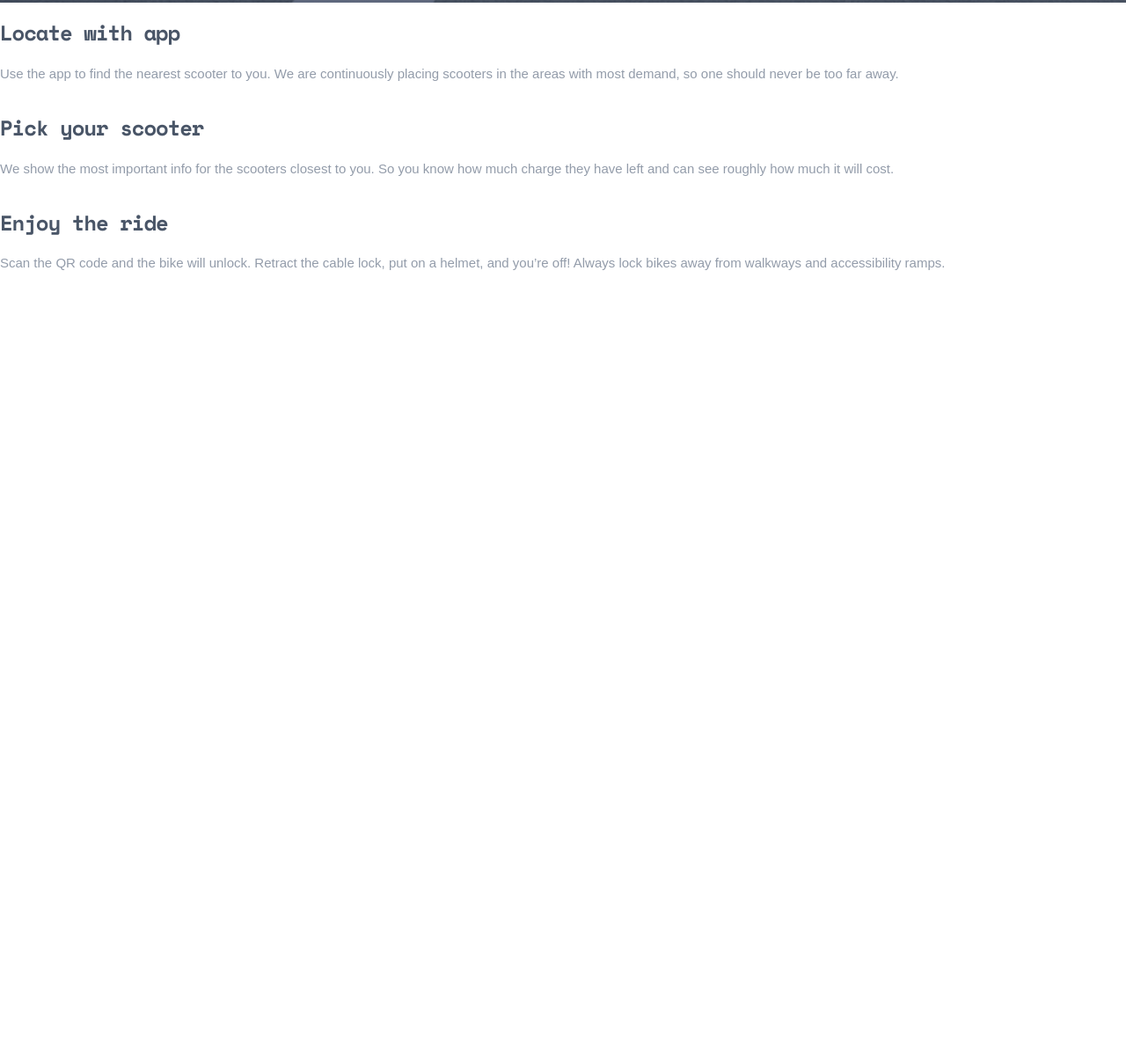
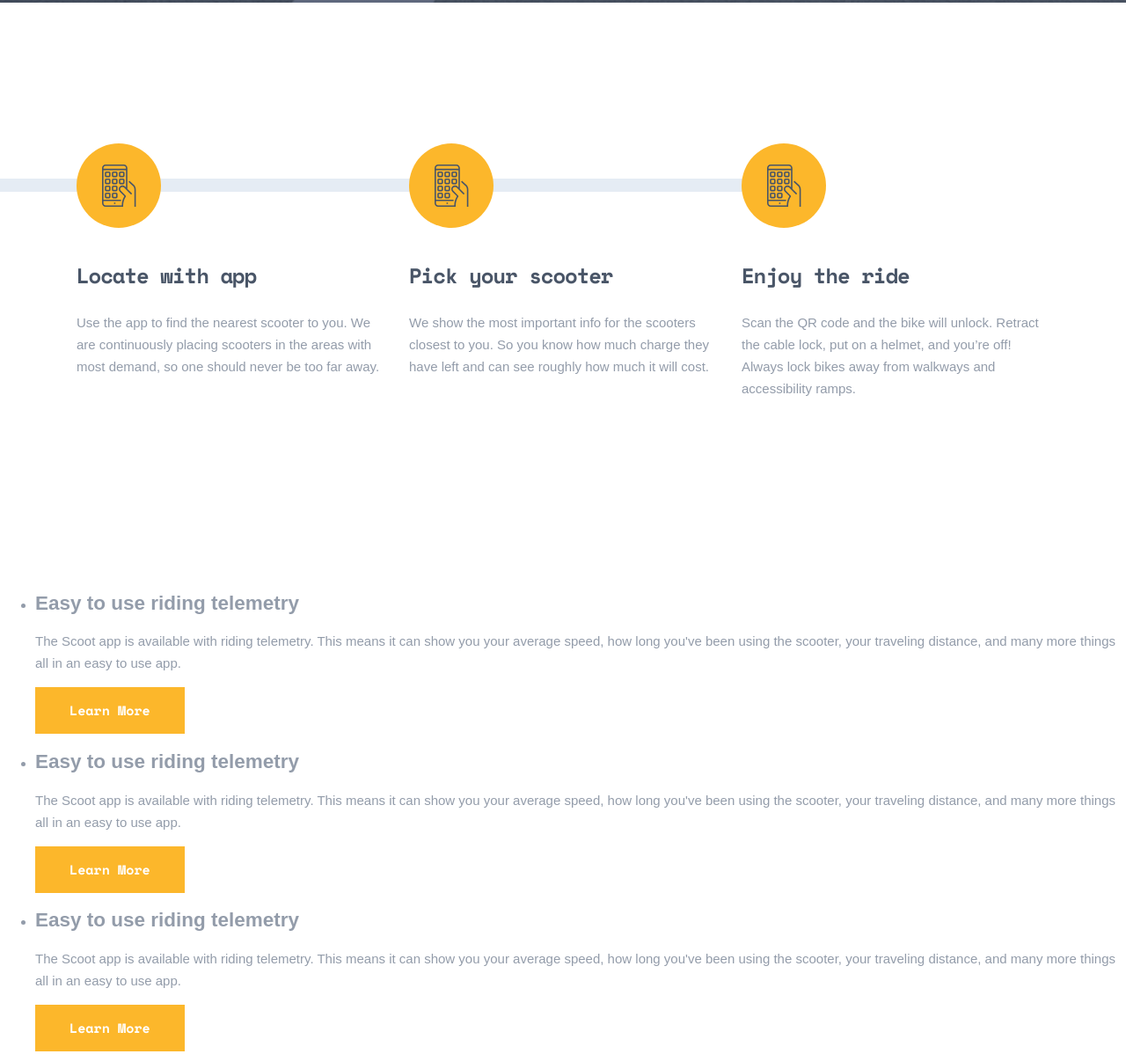
Before and after one commit to AbdunazarovU/scoot, a plain HTML site: page index.html in a window 1280 px wide. Shown: the part 745-1943 px from the top of the page at 88% size. Before the commit the page ends 1071 px from the top, so only its background shows below. Drawn offline with Linux system fonts and the light colour scheme.

Commit message:
initial our-values html

```diff
--- a/css/main.css
+++ b/css/main.css
@@ -211,8 +211,23 @@ body{
 
 /* ADVANTAGES */
 .advantages{
+    position: relative;
     display: flex;
     flex-wrap: wrap;
+    padding-top: 160px;
+    padding-bottom: 200px;
+}
+
+.advantages::before{
+    position: absolute;
+    content: "";
+    display: block;
+    width: 974px;
+    height: 15px;
+    background-color: #E5ECF4;
+    z-index: -1;
+    top: 200px;
+    left: -100px;
 }
 
 .advantages__card{
@@ -220,7 +235,7 @@ body{
 }
 
 .advantages__card:not(:nth-child(3n)){
-    margin-right: 30px;
+    margin-right: 28px;
 }
 
 .advantages__title{
@@ -230,6 +245,21 @@ body{
     line-height: 28px;
     letter-spacing: -1.07143px;
     color: #495567;
+    margin: 0;
+    margin-bottom: 27px;
+}
+
+.advantages__title::before{
+    content: "";
+    display: block;
+    width: 96px;
+    height: 96px;
+    background-color: #fcb72b;
+    background-image: url(../img/locate-with-app.svg);
+    background-repeat: no-repeat;
+    background-position: center center;
+    border-radius: 50%;
+    margin-bottom: 40px;
 }
 
 .advantages__text{
@@ -237,4 +267,5 @@ body{
     font-size: 15px;
     line-height: 25px;
     color: #939CAA;
+    margin: 0;
 }
--- a/index.html
+++ b/index.html
@@ -43,21 +43,46 @@
             </div>
         </section>
 
-        <section class="advantages">
-            <advantages__card>
+        <section class="advantages-wrapper">
+            <div class="advantages container">
+                <section class="advantages__card">
                     <h2 class="advantages__title">Locate with app</h2>
                     <p class="advantages__text">Use the app to find the nearest scooter to you. We are continuously placing scooters in the areas with most demand, so one should never be too far away. </p>
-            </advantages__card>
+                </section class="advantages__card">
 
-            <advantages__card>
+                <section class="advantages__card">
                     <h2 class="advantages__title">Pick your scooter</h2>
                     <p class="advantages__text">We show the most important info for the scooters closest to you. So you know how much charge they have left and can see roughly how much it will cost.</p>
-            </advantages__card>
+                </section class="advantages__card">
 
-            <advantages__card>
+                <section class="advantages__card">
                     <h2 class="advantages__title">Enjoy the ride</h2>
                     <p class="advantages__text">Scan the QR code and the bike will unlock. Retract the cable lock, put on a helmet, and you’re off! Always lock bikes away from walkways and accessibility ramps.</p>
-            </advantages__card>
+                </section class="advantages__card">
+            </div>
+        </section>
+
+
+        <section class="our-values">
+            <ul class="our-values__list">
+                <li class="our-values__item">
+                    <h2 class="our-values__title">Easy to use riding telemetry</h2>
+                    <p class="our-values__text">The Scoot app is available with riding telemetry. This means it can show you your average speed, how long you've been using the scooter, your traveling distance, and many more things all in an easy to use app.</p>
+                    <a class="our-values__link site-header__link header-link" href="#">Learn More</a>
+                </li>
+
+                <li class="our-values__item">
+                    <h2 class="our-values__title">Easy to use riding telemetry</h2>
+                    <p class="our-values__text">The Scoot app is available with riding telemetry. This means it can show you your average speed, how long you've been using the scooter, your traveling distance, and many more things all in an easy to use app.</p>
+                    <a class="our-values__link site-header__link header-link" href="#">Learn More</a>
+                </li>
+
+                <li class="our-values__item">
+                    <h2 class="our-values__title">Easy to use riding telemetry</h2>
+                    <p class="our-values__text">The Scoot app is available with riding telemetry. This means it can show you your average speed, how long you've been using the scooter, your traveling distance, and many more things all in an easy to use app.</p>
+                    <a class="our-values__link site-header__link header-link" href="#">Learn More</a>
+                </li>
+            </ul>
         </section>
     </main>
 </body>
```
Lines whose indentation alone changed are shown as unchanged.
